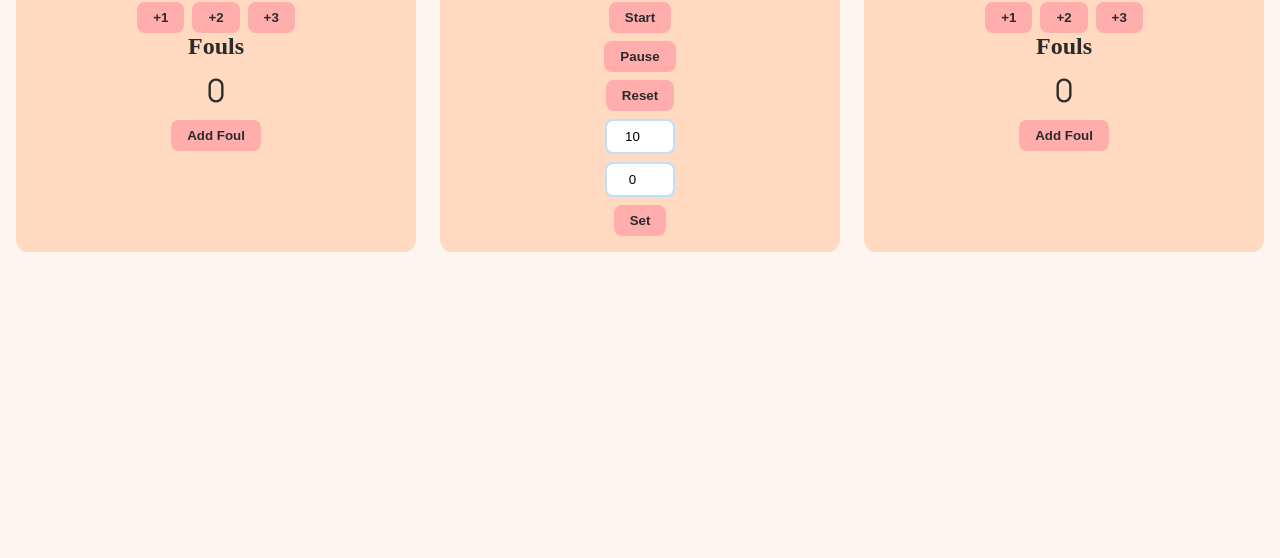
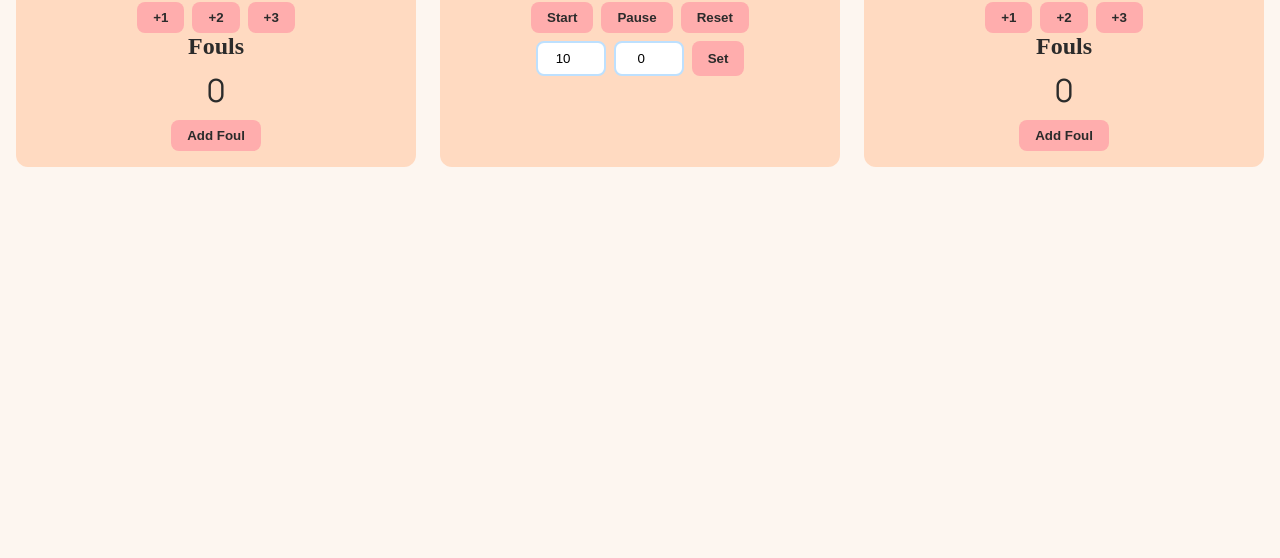
Before and after one commit to palakjagpal/Score-counter, a plain HTML site: page index.html in a window 1280 px wide. Shown: the part 242-800 px from the top of the page. Drawn offline with Linux system fonts and the light colour scheme; a web font is replaced by a local one.

Commit message:
Update index.html

```diff
--- a/index.html
+++ b/index.html
@@ -52,26 +52,18 @@
             <div class="timer-section team-section">
                 <h2>Game Clock</h2>
                 <div class="timer-display" id="game-timer">00:00</div>
+
                 <div class="timer-buttons">
-                    <button id="start-timer">Start</button>
-                    <button id="pause-timer">Pause</button>
-                    <button id="reset-timer">Reset</button>
-                    <input
-                        type="number"
-                        id="minutes-input"
-                        placeholder="Min"
-                        min="0"
-                        value="10"
-                    >
-                    <input
-                        type="number"
-                        id="seconds-input"
-                        placeholder="Sec"
-                        min="0"
-                        max="59"
-                        value="0"
-                    >
-                    <button id="set-timer">Set</button>
+                    <div class="timer-buttons-row">
+                        <button id="start-timer">Start</button>
+                        <button id="pause-timer">Pause</button>
+                        <button id="reset-timer">Reset</button>
+                    </div>
+                    <div class="timer-buttons-row">
+                        <input type="number" id="minutes-input" placeholder="Min" min="0" value="10">
+                        <input type="number" id="seconds-input" placeholder="Sec" min="0" max="59" value="0">
+                        <button id="set-timer">Set</button>
+                    </div>
                 </div>
             </div>
 
```
